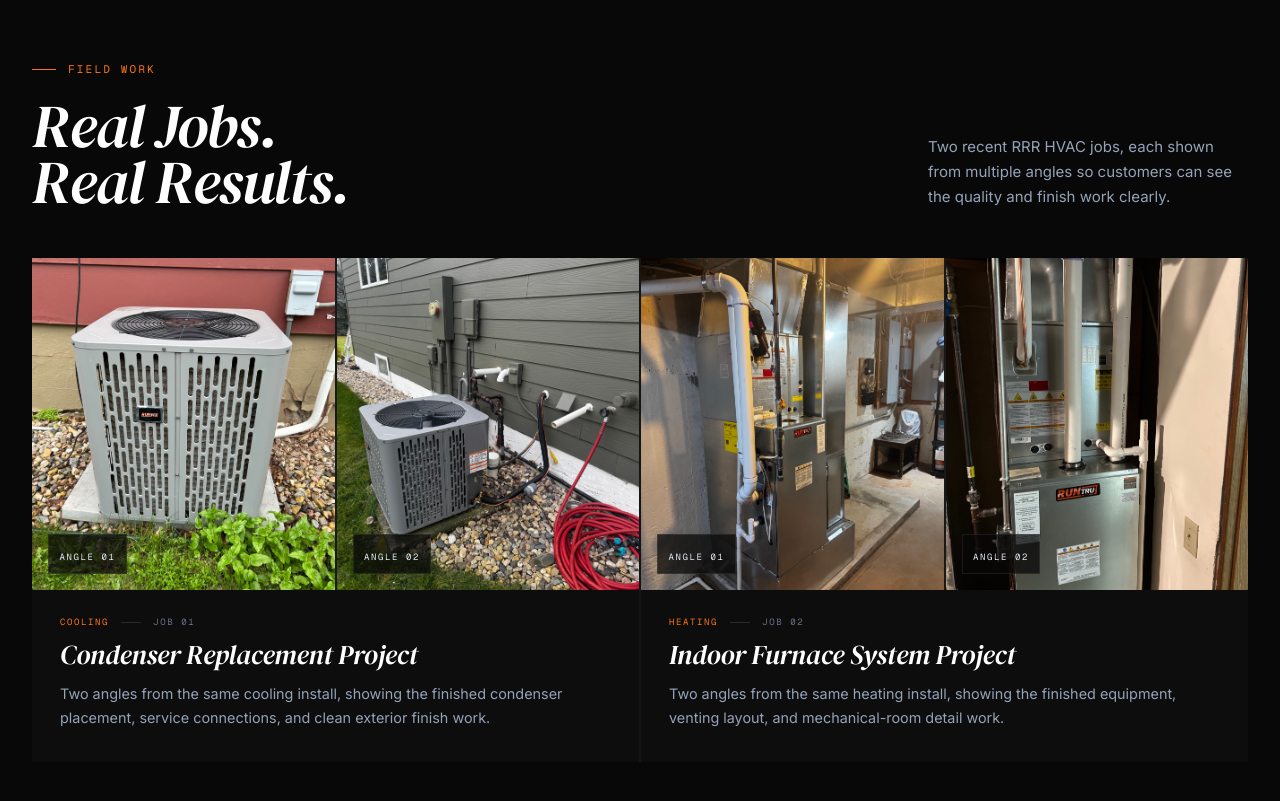
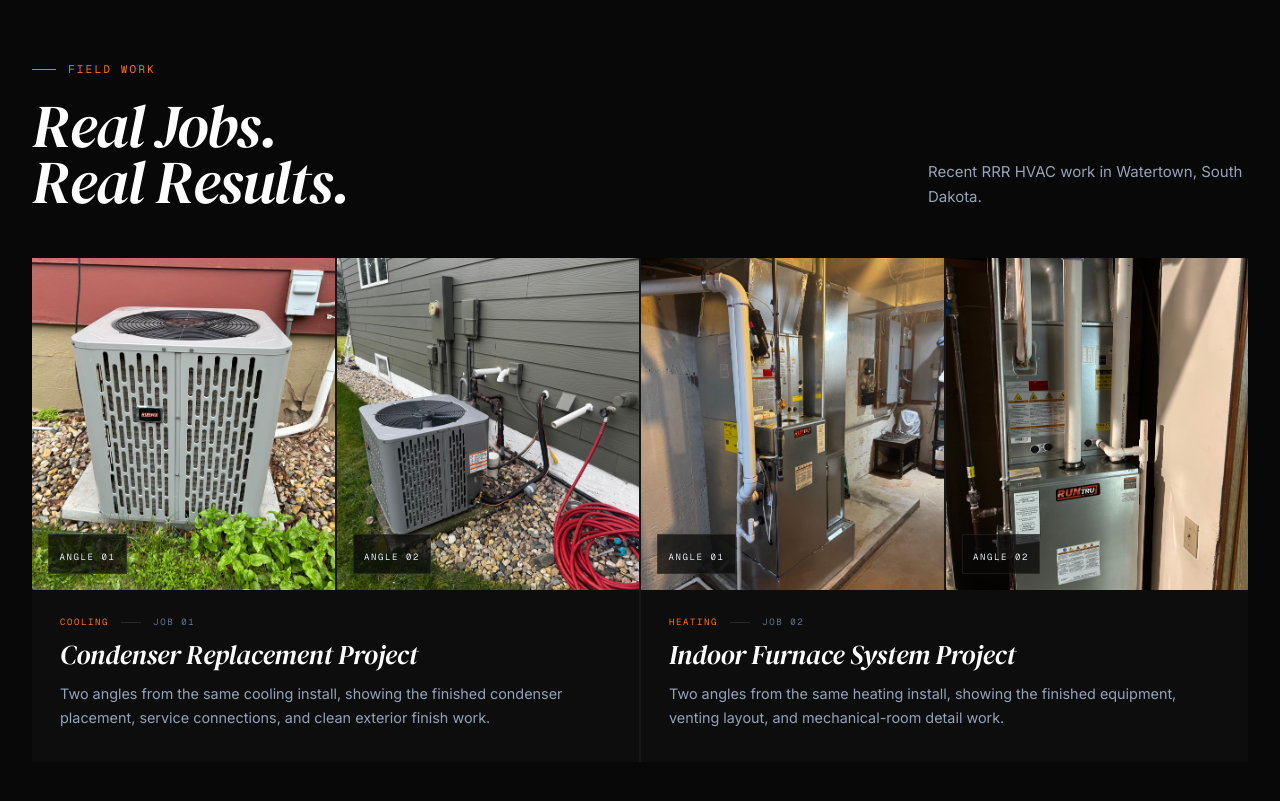
Before and after one commit to steinbros1012/RRR-HVAC, a Next.js app: page / in a window 1280 px wide. Shown: the part 1780-2581 px from the top of the page. Built offline with nearby package versions, Linux system fonts and the light colour scheme.

Commit message:
fix: simplify work section copy

```diff
--- a/src/components/WorkGrid.tsx
+++ b/src/components/WorkGrid.tsx
@@ -97,7 +97,7 @@ export default function WorkGrid() {
             className="font-body"
             style={{ fontSize: "0.9375rem", color: "#94A3B8", maxWidth: "320px", lineHeight: 1.65 }}
           >
-            Two recent RRR HVAC jobs, each shown from multiple angles so customers can see the quality and finish work clearly.
+            Recent RRR HVAC work in Watertown, South Dakota.
           </p>
         </div>
 
```
